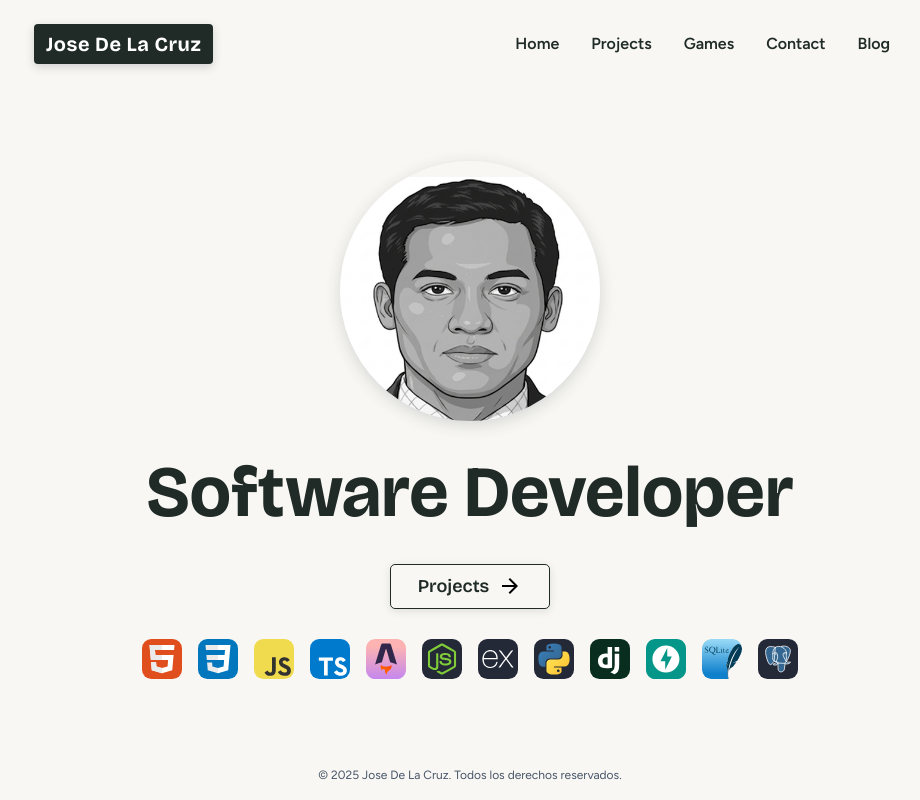
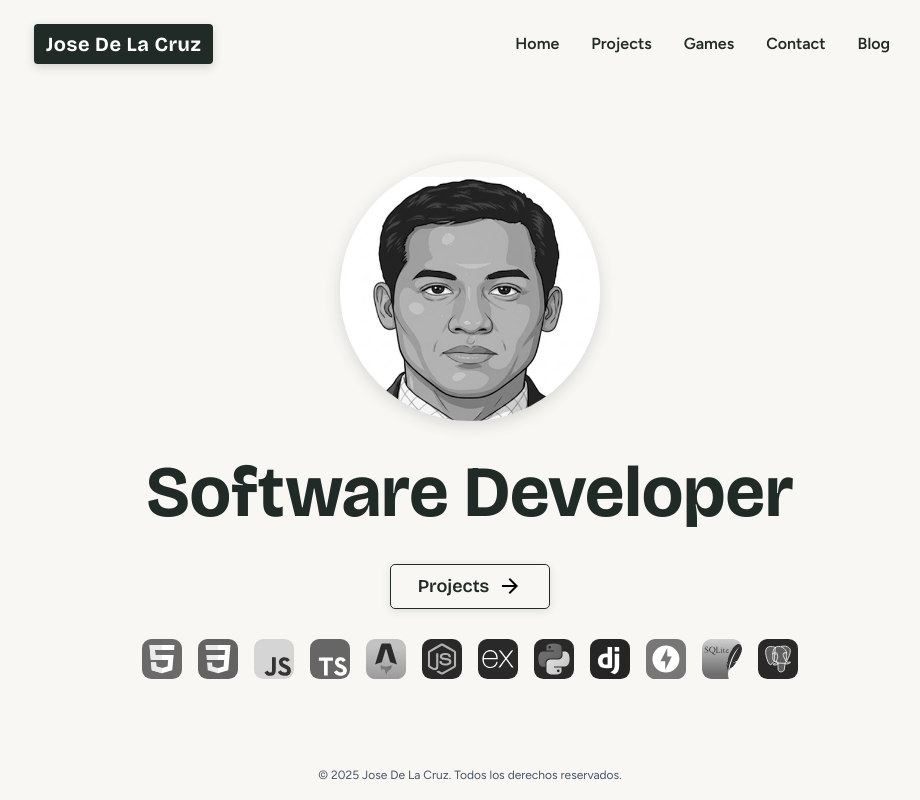
Before and after one commit to jdelacruzv/portafolio, a React (Vite) app: page / in a window 1280 px wide. Shown: the whole page, without its empty margins (170-1090 px from the left). Built offline with nearby package versions, Linux system fonts and the light colour scheme.

Commit message:
style technology icons in grayscale

```diff
--- a/src/components/Skills.module.css
+++ b/src/components/Skills.module.css
@@ -1,13 +1,18 @@
 .container__skill {
-	width: 40px;
-	height: 40px;
-	margin: 0;
+    width: 40px;
+    height: 40px;
+    margin: 0;
 }
+
 .icon__skill {
-	width: 100%;
-	height: 100%;
-	will-change: filter;
+    width: 100%;
+    height: 100%;
+    filter: grayscale(100%);
+    transition: filter 0.3s ease, transform 0.3s ease;
+    will-change: filter, transform;
 }
+
 .icon__skill:hover {
-	filter: drop-shadow(0 0 1rem var(--color-primary-light));
+    filter: grayscale(100%) drop-shadow(0 0 0.5rem var(--color-primary-light));
+    transform: scale(1.1);
 }
```
